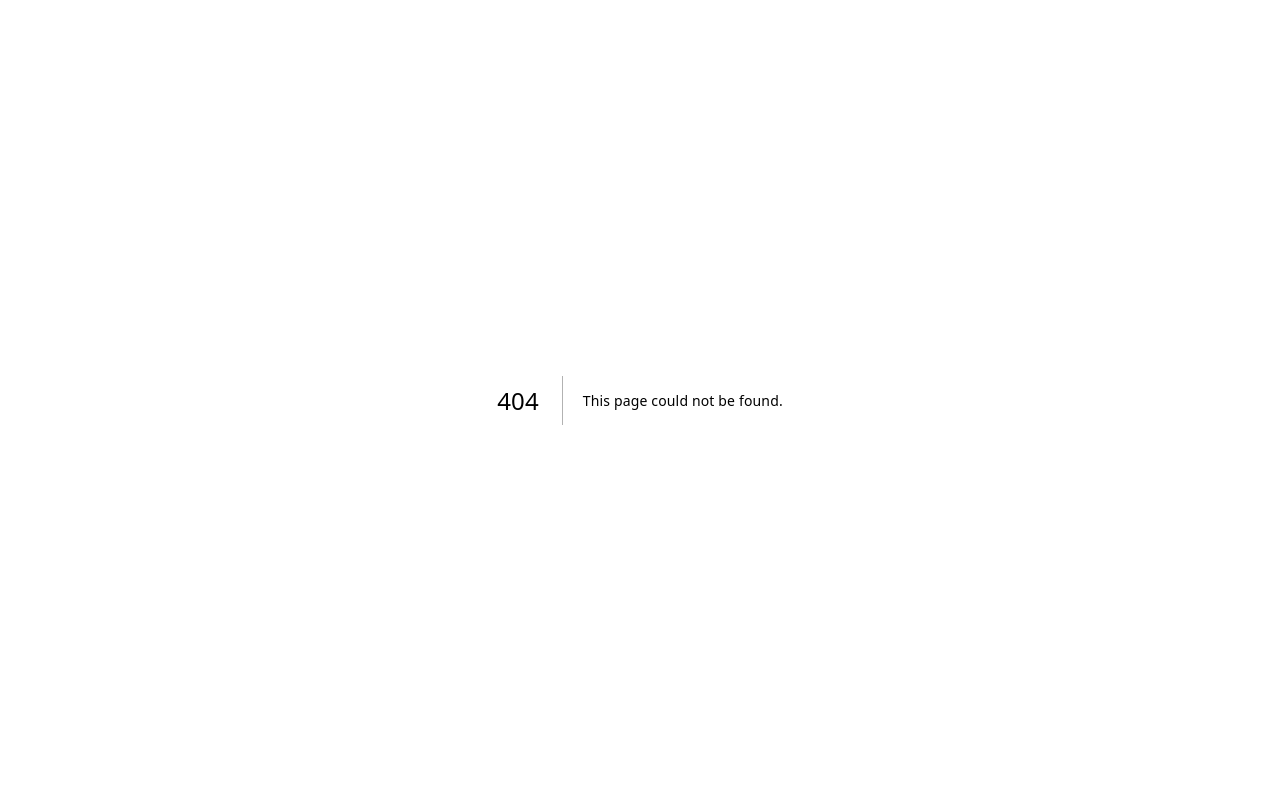
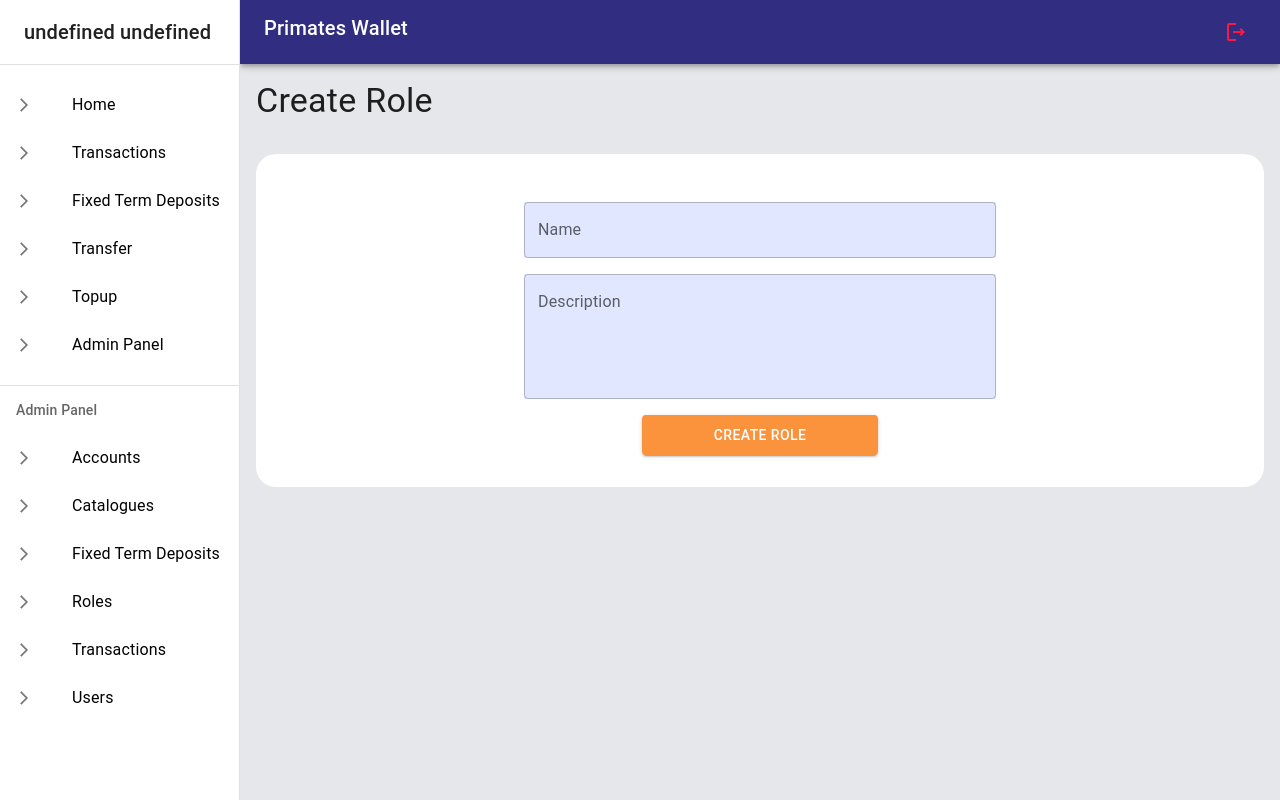
Before and after one commit to alkemyTech/Primary-Net-2, a Next.js app in the folder Front.Next/: page /admin/roles/newrole in a window 1280 px wide. Before the commit this address had no page. Built offline with nearby package versions, Linux system fonts and the light colour scheme; no server answers.

Commit message:
Page Creación de Roles

```diff
--- /dev/null
+++ b/Front.Next/pages/admin/roles/newrole.jsx
@@ -0,0 +1,141 @@
+import { Layout } from "@/Layouts/Layout";
+import { MyTextInput } from "@/components/MyTextInput"
+import { headers } from "@/next.config";
+import { Grid, Button, Link, Typography } from "@mui/material"
+import axios from "axios";
+import { Formik } from "formik"
+import { getSession } from "next-auth/react";
+import { useRouter } from "next/router";
+import Swal from "sweetalert2";
+import * as Yup from "yup";
+
+
+const CreateRole = () => {
+    const router = useRouter();
+
+    const onSubmit = async (e, values) => {
+        e.preventDefault();
+        try {
+            const session = await getSession()
+            const { data } = await axios.post("https://localhost:7149/api/Role", values, {
+                headers: {
+                    'Authorization': `Bearer ${session.user?.token}`,
+                    "Content-Type": "application/json"
+                }
+            })
+            Swal.fire(
+                `${data}`,
+                ``,
+                'success'
+            )
+            router.back()
+        }
+        catch (error) {
+            Swal.fire(
+                `${error.message}`,
+                ``,
+                'error'
+            )
+        }
+
+    }
+
+
+    return (
+        <Layout title={"Create Role"}>
+
+            <Typography variant="h4">
+                Create Role
+            </Typography>
+            <Grid
+                container
+                display={"flex"}
+                flexDirection={"column"}
+                fullWidth
+                alignItems={"center"}
+                justifyContent={"center"}
+                sx={{ p: 4, borderRadius: 5, backgroundColor: "white", mt: 4 }}
+            >
+                <Grid
+                    container
+                    width={"50%"}
+                >
+
+
+
+                    <Formik
+
+                        initialValues={{ name: "", description: "" }}
+                        onSubmit={onSubmit}
+                        validationSchema={Yup.object({
+                            name: Yup.string().max(7, "Maximun length is 7 characters long"),
+                            description: Yup.string().min(10, "Please add a bried description")
+                        })}
+                    >
+                        {({
+                            values,
+                            errors,
+                            handleChange,
+                            handleBlur
+                        }) => (
+                            <form onSubmit={(e) => onSubmit(e, values)}>
+                                <Grid container>
+                                    <MyTextInput label={"Name"}
+                                        type={"text"}
+                                        placeholder={"New role name..."}
+                                        name={"name"}
+                                        value={values.name}
+                                        onBlur={handleBlur}
+                                        onChange={handleChange}
+                                        errors={errors.name}
+                                    />
+
+                                    <MyTextInput label={"Description"}
+                                        type={"text"}
+                                        placeholder={"Please add a description"}
+                                        name={"description"}
+                                        value={values.description}
+                                        onBlur={handleBlur}
+                                        onChange={handleChange}
+                                        errors={errors.description}
+                                        multiline
+                                        rows={4}
+                                    />
+
+                                </Grid>
+
+                                <Grid container fullWidth justifyContent={"center"} alignItems={"center"}>
+
+                                    <Grid item xs={12} sm={6}>
+                                        <Button
+
+                                            type="submit"
+                                            variant="contained"
+                                            fullWidth
+                                            sx={{
+                                                backgroundColor: "tertiary.main",
+                                                padding: 1,
+                                                mt: 2
+                                            }}
+                                        >
+                                            Create Role
+                                        </Button>
+                                    </Grid>
+                                </Grid>
+
+
+
+                            </form>
+                        )}
+
+
+                    </Formik>
+                </Grid>
+            </Grid>
+
+        </Layout>
+
+    )
+}
+
+export default CreateRole
```
